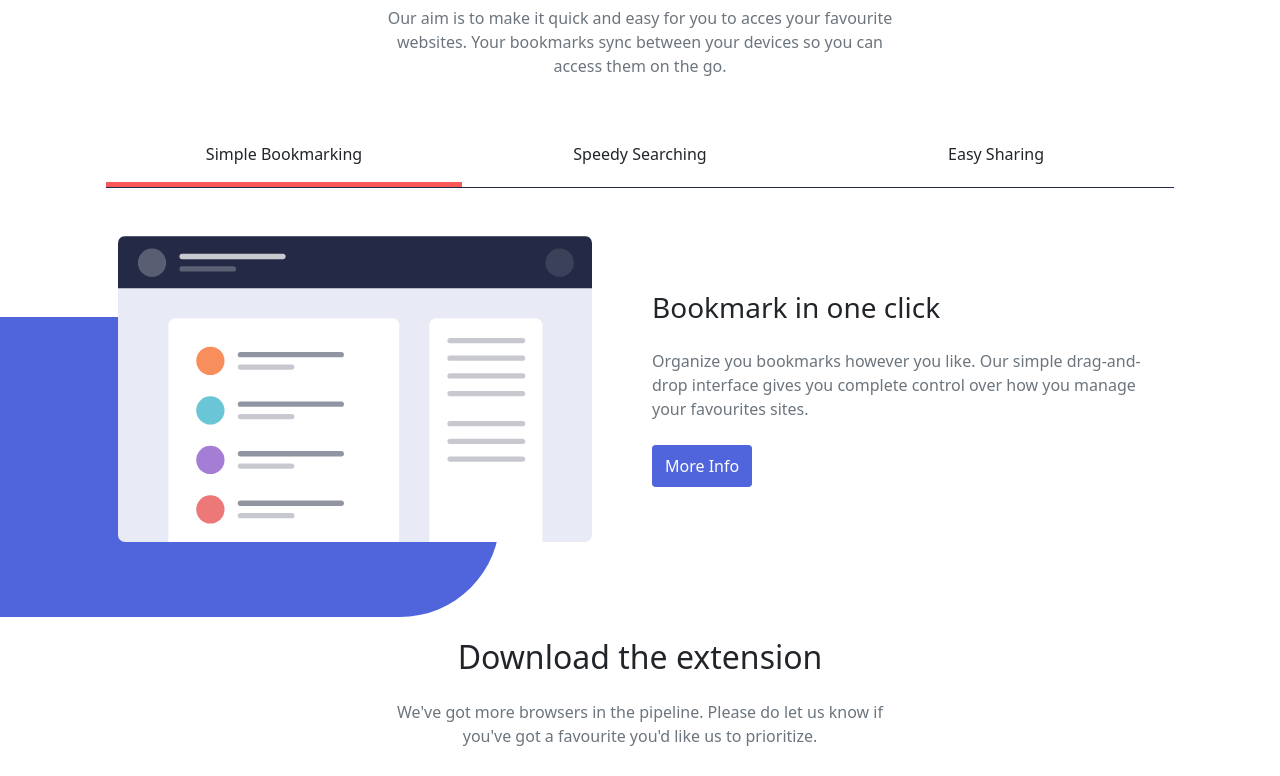
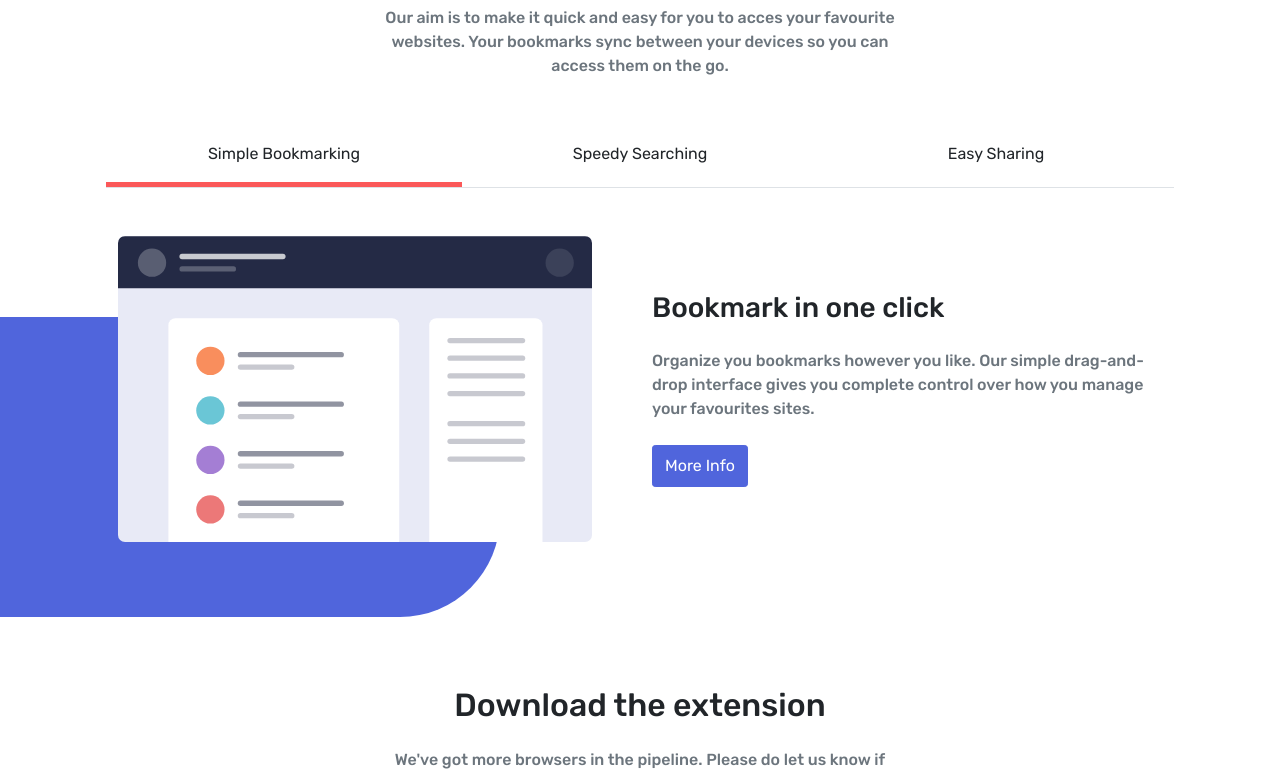
Before and after one commit to jordiciurana16/1.2-Bootstrap-i-SASS-Nivell3, a website: page index.html in a window 1280 px wide. Shown: the part 636-1412 px from the top of the page. Drawn offline with Linux system fonts and the light colour scheme.

Commit message:
1.2-N3-Final desktop refactor

```diff
--- a/index.html
+++ b/index.html
@@ -11,6 +11,9 @@
       rel="stylesheet"
     />
     <style>
+      body {
+        font-family: "Rubik", sans-serif;
+      }
       .border-thick {
         border-width: 3px !important;
         z-index: 3 !important;
@@ -91,7 +94,7 @@
               you can access them on the go.
             </h6>
           </div>
-          <div class="row text-center mt-4 border-bottom border-dark">
+          <div class="row text-center mt-4 border-bottom border-disabled">
             <div class="col border-bottom border-secondary border-thick">
               <p>Simple Bookmarking</p>
             </div>
@@ -127,7 +130,7 @@
       </div>
       <section class="container px-5 my-5">
         <div class="text-center pt-5">
-          <h2>Download the extension</h2>
+          <h2 class="pt-5">Download the extension</h2>
           <h6 class="text-center w-50 mx-auto">
             We've got more browsers in the pipeline. Please do let us know if
             you've got a favourite you'd like us to prioritize.
--- a/main.scss
+++ b/main.scss
@@ -12,20 +12,20 @@ $theme-colors: (
 
 $btn-border-radius: 0.2rem;
 $btn-box-shadow: 0 2px 4px rgba($primary, 0.2);
+$btn-padding-y: 0.5rem;
+$btn-padding-x: 0.75rem;
+
 $card-border-radius: 0.5rem;
 $card-border-color: transparent;
 $card-box-shadow: 0 4px 8px rgba($primary, 0.2);
-
-$btn-padding-y: 0.5rem;
-$btn-padding-x: 0.75rem;
 
 $input-border-radius: $btn-border-radius;
 $input-padding-y: $btn-padding-y;
 $input-padding-x: $btn-padding-x;
 
 .accordion-item {
-  border-left: 0 !important; // Remove left border
-  border-right: 0 !important; // Remove right border
+  border-left: 0 !important;
+  border-right: 0 !important;
 }
 
 .card-custom {
@@ -52,6 +52,12 @@ $input-padding-x: $btn-padding-x;
   max-width: 400px;
 }
 
+.footer-input {
+  padding: $input-padding-y $input-padding-x;
+  max-width: 300px;
+  border-radius: $input-border-radius;
+}
+
 .text-center.w-50.mx-auto.mb-5 {
   max-width: 400px;
 }
@@ -72,7 +78,6 @@ $input-padding-x: $btn-padding-x;
   position: absolute;
   left: 0;
   bottom: -75px;
-
   width: 500px;
   height: 300px;
   background-color: $primary;
@@ -81,30 +86,20 @@ $input-padding-x: $btn-padding-x;
   z-index: -1;
 }
 
-.footer-input {
-  padding: $input-padding-y $input-padding-x;
-  max-width: 300px;
-  border-radius: $input-border-radius;
+.features-section .border-secondary {
+  border-width: 5px !important;
+  border-color: $secondary !important;
+  z-index: 3 !important;
 }
 
 @import "node_modules/bootstrap/scss/bootstrap";
+
+body {
+  font-family: "Rubik", sans-serif;
+}
 
 h6 {
   color: #6c757d;
   padding: 1rem 0;
   line-height: 1.5rem;
 }
-
-$gray-color: #6c757d;
-
-h6 {
-  color: $gray-color; // Set color to gray using variable
-  padding: 1rem 0;
-  line-height: 1.5rem;
-}
-
-.features-section .border-secondary {
-  border-width: 5px !important; // Increase border thickness
-  border-color: $secondary !important; // Set border color to secondary
-  z-index: 3 !important;
-}
```
Also changed, not shown: main.css, 1 other file.
